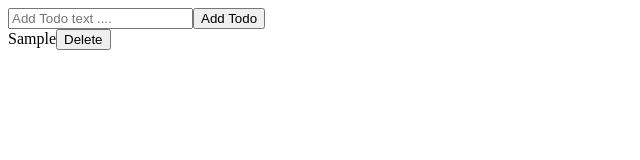
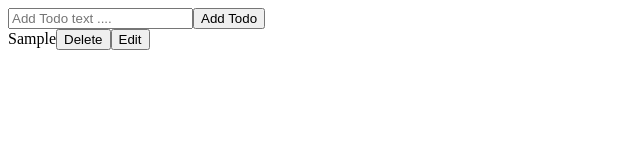
Before and after one commit to reemadhanwaniii/Todo-using-Redux, a React (Vite) app: page / in a window 1280 px wide. Both pictures are taken after typing "Sample" into the empty fields and a click on the button "Add Todo". Shown: the top 160 px of the page, without its empty margins (0-640 px from the left). Built offline with nearby package versions, Linux system fonts and the light colour scheme.

Commit message:
implement todo functionality

```diff
--- a/src/Components/Todo/Todo.jsx
+++ b/src/Components/Todo/Todo.jsx
@@ -1,15 +1,29 @@
 import { useDispatch } from "react-redux";
-import { removeTodo } from "../../actions/index";
+import { removeTodo,editTodo } from "../../actions/index";
 import { bindActionCreators } from "redux";
+import { useState } from "react";
 
 function Todo({ id,title }) {
     const dispatch = useDispatch();
-    const actions = bindActionCreators({ removeTodo },dispatch);
+    const actions = bindActionCreators({ removeTodo,editTodo },dispatch);
+    const [isEditting,setIsEditting] = useState(false);
+    const [edittableText,setEdittableText] = useState(title);
+
+
+    function edittTodo() {
+        if(isEditting) {
+            actions.editTodo({id: id,title: edittableText})
+            setIsEditting(false);
+        }else{
+            setIsEditting(true);
+        }
+    }
 
     return(
         <div>
-            {title}
+            {(isEditting) ? <input value={edittableText} onChange={(e) => setEdittableText(e.target.value)}/> : title}
             <button onClick={() => actions.removeTodo(id)}>Delete</button>
+            <button onClick={edittTodo}>{(isEditting)?'Save':'Edit'}</button>
         </div>
     )
 }
```
